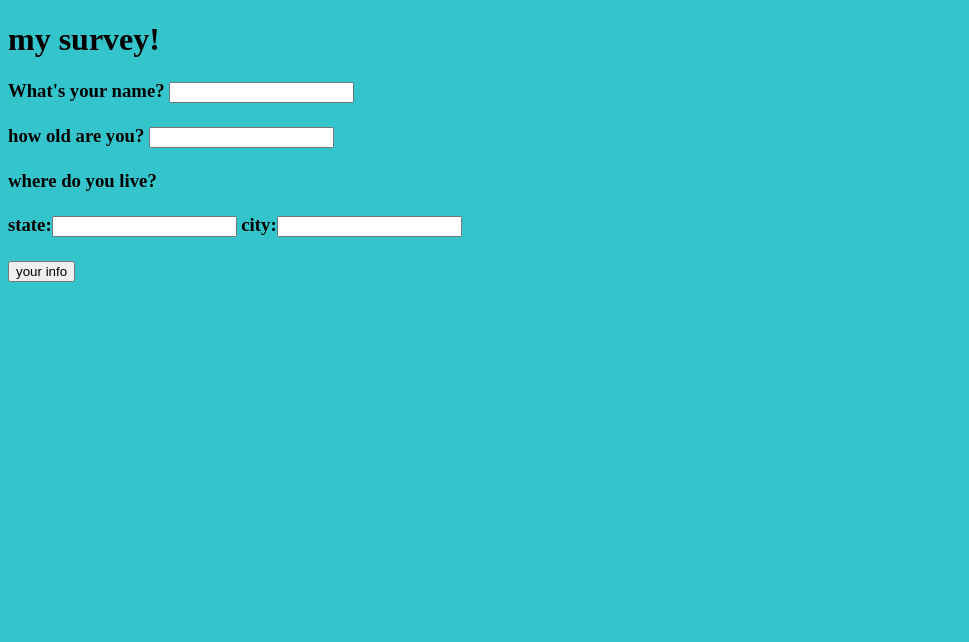
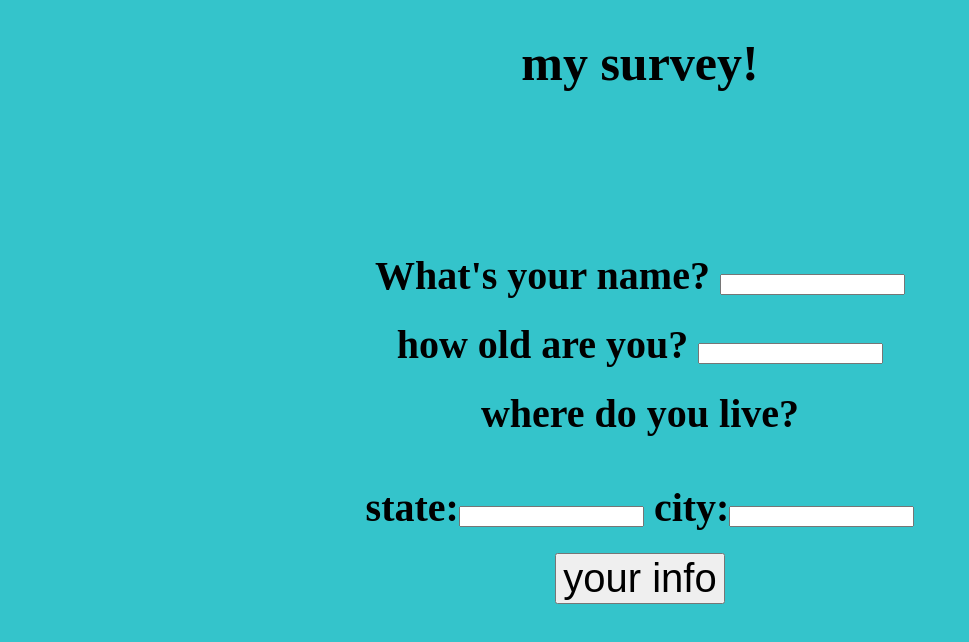
Before and after one commit to josephwebsite/josephwebsite.github.io, a plain HTML site: page index.html in a window 1280 px wide. Shown: the whole page, without its empty margins (0-969 px from the left). Drawn offline with Linux system fonts and the light colour scheme.

Commit message:
Add files via upload

```diff
--- a/index.html
+++ b/index.html
@@ -7,20 +7,35 @@
 <title>my survey</title>
 <style>
 .css {
-	postition:absolute;
+	font-size:40px;
 }
 body {
 	background-color:rgb(52, 196, 203);
+}
+h1 {
+	font-size:50px;
+}
+#button {
+	font-size:40px;
+
 }
 </style>
 </head>
 
 <body>
 
+<div align="center">
 <h1>my survey!</h1>
+<br>
+<br>
+<br>
+<br>
+<br>
+<br>
 <div>
 <h3>
 
+<p>
 <label class="css">What's your name?
 
 <input id="name" type="text">
@@ -46,6 +61,8 @@ city:<input id= "city">
 <div id="message"></div>
 
 </h3>
+</p>
+</div>
 <script>
 
 
@@ -63,8 +80,12 @@ document.getElementById("message").textContent += greeting;
 
 };
 
+if(city = "") {
 
+}
+else{
 button.addEventListener("click", onButtonClick);
+}
 </script>
 
 
```
